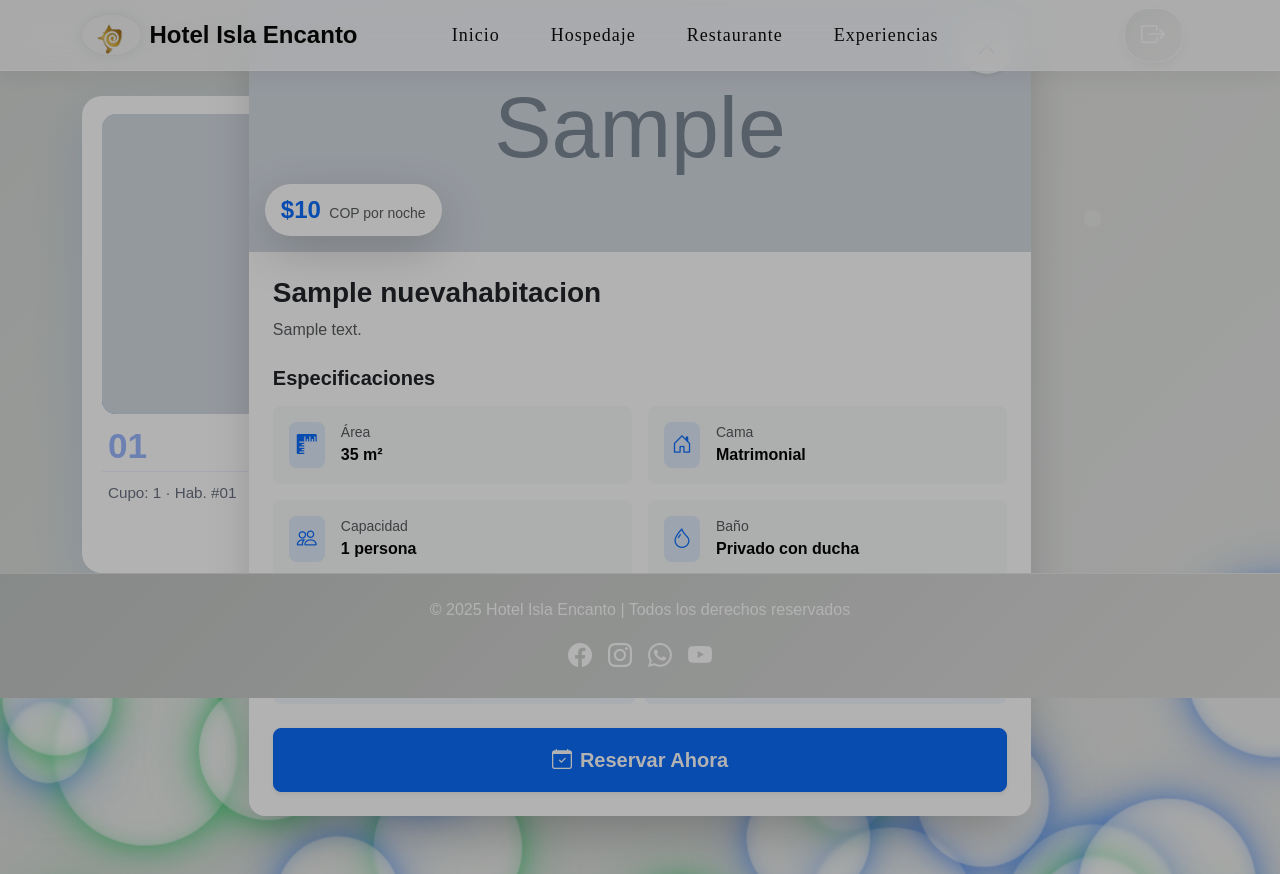
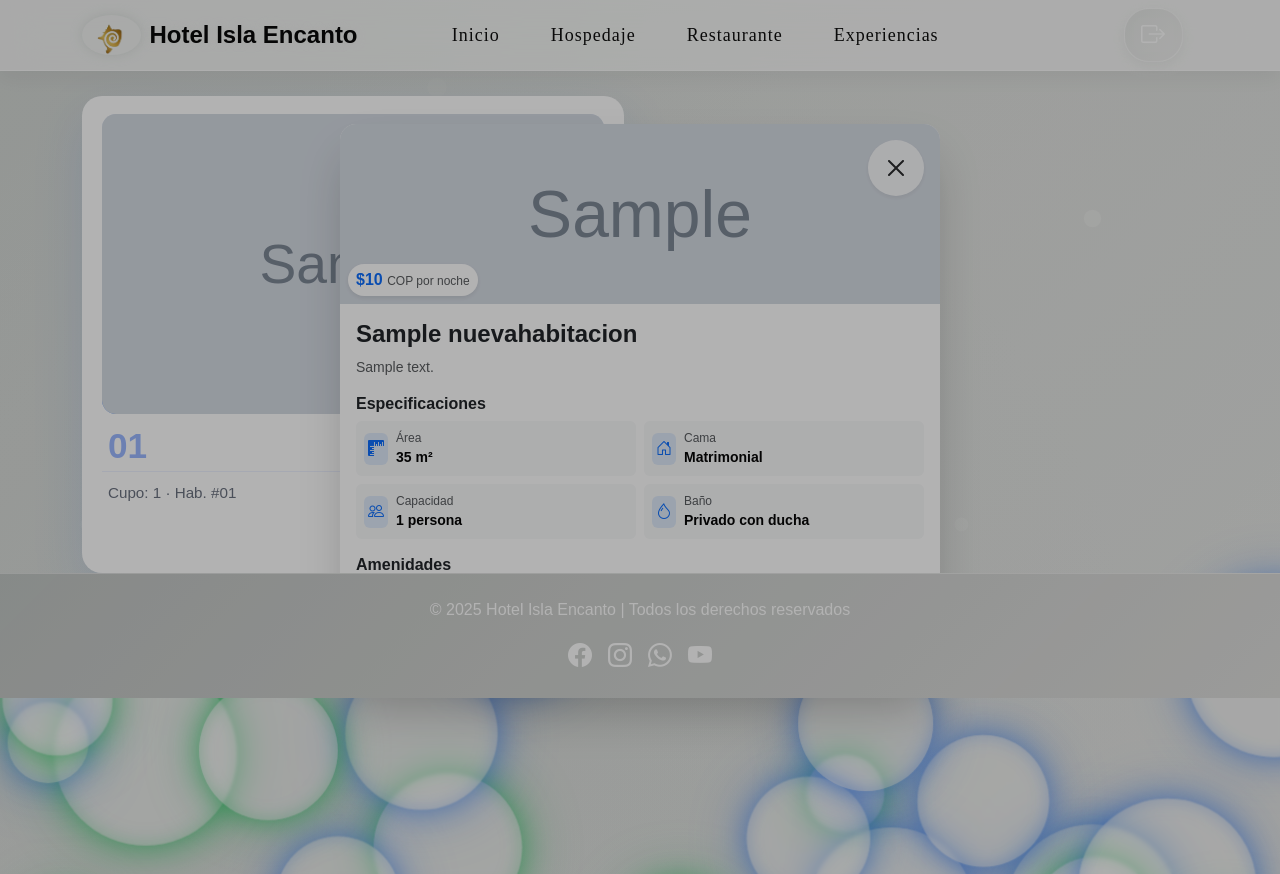
Before and after one commit to Sofiavelasco177/Resort_encanto, a Flask app: page /hospedaje/hospedaje_usuario in a window 1280 px wide, after a click on "Especificaciones". Run offline with Flask 3, Linux system fonts and the light colour scheme; tables that the repository leaves empty hold one stand-in row (values such as "Sample post"); grey boxes marked "Sample" are stand-in pictures; parts of the project's set-up code (start-up, migrations or seed data) failed here and were passed over.

Commit message:
Update habitacion_modal.html

```diff
--- a/templates/usuario/habitacion_modal.html
+++ b/templates/usuario/habitacion_modal.html
@@ -1,10 +1,10 @@
 <!-- Modal de especificaciones para habitación {{ h.nombre }} -->
 <div class="modal fade" id="modalHabitacion{{ h.id }}" tabindex="-1" aria-labelledby="modalLabel{{ h.id }}" aria-hidden="true">
-    <div class="modal-dialog modal-lg modal-dialog-centered">
-        <div class="modal-content border-0 shadow-2xl" style="border-radius: 1rem; overflow: hidden;">
+    <div class="modal-dialog modal-dialog-centered" style="max-width: 600px;">
+        <div class="modal-content border-0 shadow-lg" style="border-radius: 1rem; overflow: hidden;">
             <div class="position-relative">
                 <!-- Imagen de la habitación -->
-                <div style="height: 250px; overflow: hidden;">
+                <div style="height: 180px; overflow: hidden;">
                     {% set raw = h.imagen or '' %}
                     {% if raw and (raw[:4]|lower == 'http') %}
                         {% set img_url = raw %}
@@ -23,47 +23,47 @@
                         data-bs-dismiss="modal" aria-label="Close" style="width: 40px; height: 40px;"></button>
 
                 <!-- Badge de precio -->
-                <div class="position-absolute bottom-0 start-0 m-3">
-                    <div class="bg-white px-3 py-2 rounded-pill shadow-lg">
-                        <span class="fs-4 fw-bold text-primary">${{ '{:,.0f}'.format(h.precio) }}</span>
-                        <span class="text-muted small ms-1">COP por noche</span>
+                <div class="position-absolute bottom-0 start-0 m-2">
+                    <div class="bg-white px-2 py-1 rounded-pill shadow-sm">
+                        <span class="fs-6 fw-bold text-primary">${{ '{:,.0f}'.format(h.precio) }}</span>
+                        <span class="text-muted" style="font-size: 0.75rem;">COP por noche</span>
                     </div>
                 </div>
             </div>
 
-            <div class="modal-body p-4">
+            <div class="modal-body p-3">
                 <!-- Título y descripción -->
-                <h2 class="fw-bold fs-3 text-dark mb-2">{{ h.nombre }}</h2>
-                <p class="text-muted mb-4">
-                    {{ h.descripcion or 'Espaciosa habitación con todas las comodidades para una estadía inolvidable. Diseñada para brindar confort y relajación en un ambiente acogedor.' }}
+                <h2 class="fw-bold fs-4 text-dark mb-2">{{ h.nombre }}</h2>
+                <p class="text-muted mb-3 small">
+                    {{ h.descripcion or 'Espaciosa habitación con todas las comodidades para una estadía inolvidable.' }}
                 </p>
 
                 <!-- Especificaciones -->
-                <div class="mb-4">
-                    <h3 class="fs-5 fw-semibold text-dark mb-3">Especificaciones</h3>
-                    <div class="row g-3">
+                <div class="mb-3">
+                    <h3 class="fs-6 fw-semibold text-dark mb-2">Especificaciones</h3>
+                    <div class="row g-2">
                         <!-- Área -->
-                        <div class="col-md-6">
-                            <div class="d-flex align-items-center gap-3 p-3 bg-light rounded-3">
-                                <div class="bg-primary bg-opacity-10 p-2 rounded-3">
-                                    <i class="bi bi-rulers text-primary" style="font-size: 1.25rem;"></i>
+                        <div class="col-6">
+                            <div class="d-flex align-items-center gap-2 p-2 bg-light rounded-2">
+                                <div class="bg-primary bg-opacity-10 p-1 rounded-2">
+                                    <i class="bi bi-rulers text-primary" style="font-size: 1rem;"></i>
                                 </div>
                                 <div>
-                                    <p class="text-muted small mb-0">Área</p>
-                                    <p class="fw-semibold mb-0">{{ h.area or '35' }} m²</p>
+                                    <p class="text-muted mb-0" style="font-size: 0.75rem;">Área</p>
+                                    <p class="fw-semibold mb-0 small">{{ h.area or '35' }} m²</p>
                                 </div>
                             </div>
                         </div>
 
                         <!-- Cama -->
-                        <div class="col-md-6">
-                            <div class="d-flex align-items-center gap-3 p-3 bg-light rounded-3">
-                                <div class="bg-primary bg-opacity-10 p-2 rounded-3">
-                                    <i class="bi bi-house-door text-primary" style="font-size: 1.25rem;"></i>
+                        <div class="col-6">
+                            <div class="d-flex align-items-center gap-2 p-2 bg-light rounded-2">
+                                <div class="bg-primary bg-opacity-10 p-1 rounded-2">
+                                    <i class="bi bi-house-door text-primary" style="font-size: 1rem;"></i>
                                 </div>
                                 <div>
-                                    <p class="text-muted small mb-0">Cama</p>
-                                    <p class="fw-semibold mb-0">
+                                    <p class="text-muted mb-0" style="font-size: 0.75rem;">Cama</p>
+                                    <p class="fw-semibold mb-0 small">
                                         {% if 'suite' in h.nombre.lower() or 'deluxe' in h.nombre.lower() %}
                                             King Size
                                         {% elif h.cupo_personas >= 3 %}
@@ -77,27 +77,27 @@
                         </div>
 
                         <!-- Capacidad -->
-                        <div class="col-md-6">
-                            <div class="d-flex align-items-center gap-3 p-3 bg-light rounded-3">
-                                <div class="bg-primary bg-opacity-10 p-2 rounded-3">
-                                    <i class="bi bi-people text-primary" style="font-size: 1.25rem;"></i>
+                        <div class="col-6">
+                            <div class="d-flex align-items-center gap-2 p-2 bg-light rounded-2">
+                                <div class="bg-primary bg-opacity-10 p-1 rounded-2">
+                                    <i class="bi bi-people text-primary" style="font-size: 1rem;"></i>
                                 </div>
                                 <div>
-                                    <p class="text-muted small mb-0">Capacidad</p>
-                                    <p class="fw-semibold mb-0">{{ h.cupo_personas }} persona{{ 's' if h.cupo_personas != 1 else '' }}</p>
+                                    <p class="text-muted mb-0" style="font-size: 0.75rem;">Capacidad</p>
+                                    <p class="fw-semibold mb-0 small">{{ h.cupo_personas }} persona{{ 's' if h.cupo_personas != 1 else '' }}</p>
                                 </div>
                             </div>
                         </div>
 
                         <!-- Baño -->
-                        <div class="col-md-6">
-                            <div class="d-flex align-items-center gap-3 p-3 bg-light rounded-3">
-                                <div class="bg-primary bg-opacity-10 p-2 rounded-3">
-                                    <i class="bi bi-droplet text-primary" style="font-size: 1.25rem;"></i>
+                        <div class="col-6">
+                            <div class="d-flex align-items-center gap-2 p-2 bg-light rounded-2">
+                                <div class="bg-primary bg-opacity-10 p-1 rounded-2">
+                                    <i class="bi bi-droplet text-primary" style="font-size: 1rem;"></i>
                                 </div>
                                 <div>
-                                    <p class="text-muted small mb-0">Baño</p>
-                                    <p class="fw-semibold mb-0">
+                                    <p class="text-muted mb-0" style="font-size: 0.75rem;">Baño</p>
+                                    <p class="fw-semibold mb-0 small">
                                         {% if 'suite' in h.nombre.lower() %}
                                             Privado con jacuzzi
                                         {% else %}
@@ -111,32 +111,32 @@
                 </div>
 
                 <!-- Amenidades -->
-                <div class="mb-4">
-                    <h3 class="fs-5 fw-semibold text-dark mb-3">Amenidades</h3>
-                    <div class="row g-2">
+                <div class="mb-3">
+                    <h3 class="fs-6 fw-semibold text-dark mb-2">Amenidades</h3>
+                    <div class="row g-1">
                         <!-- WiFi -->
-                        <div class="col-md-6">
-                            <div class="d-flex align-items-center gap-3 p-3 bg-primary bg-opacity-5 rounded-3">
-                                <i class="bi bi-wifi text-primary" style="font-size: 1.25rem;"></i>
-                                <span class="fw-medium text-dark">WiFi gratis</span>
+                        <div class="col-6">
+                            <div class="d-flex align-items-center gap-2 p-2 bg-primary bg-opacity-5 rounded-2">
+                                <i class="bi bi-wifi text-primary" style="font-size: 0.9rem;"></i>
+                                <span class="fw-medium text-dark small">WiFi gratis</span>
                             </div>
                         </div>
 
                         <!-- Aire acondicionado -->
                         {% if 'suite' in h.nombre.lower() or 'deluxe' in h.nombre.lower() or h.plan in ['oro', 'plata'] %}
-                        <div class="col-md-6">
-                            <div class="d-flex align-items-center gap-3 p-3 bg-primary bg-opacity-5 rounded-3">
-                                <i class="bi bi-wind text-primary" style="font-size: 1.25rem;"></i>
-                                <span class="fw-medium text-dark">Aire acondicionado</span>
+                        <div class="col-6">
+                            <div class="d-flex align-items-center gap-2 p-2 bg-primary bg-opacity-5 rounded-2">
+                                <i class="bi bi-wind text-primary" style="font-size: 0.9rem;"></i>
+                                <span class="fw-medium text-dark small">Aire acondicionado</span>
                             </div>
                         </div>
                         {% endif %}
 
                         <!-- TV -->
-                        <div class="col-md-6">
-                            <div class="d-flex align-items-center gap-3 p-3 bg-primary bg-opacity-5 rounded-3">
-                                <i class="bi bi-tv text-primary" style="font-size: 1.25rem;"></i>
-                                <span class="fw-medium text-dark">
+                        <div class="col-6">
+                            <div class="d-flex align-items-center gap-2 p-2 bg-primary bg-opacity-5 rounded-2">
+                                <i class="bi bi-tv text-primary" style="font-size: 0.9rem;"></i>
+                                <span class="fw-medium text-dark small">
                                     {% if 'suite' in h.nombre.lower() %}
                                         TV Smart 55"
                                     {% elif 'deluxe' in h.nombre.lower() %}
@@ -150,30 +150,30 @@
 
                         <!-- Minibar -->
                         {% if 'suite' in h.nombre.lower() or h.plan == 'oro' %}
-                        <div class="col-md-6">
-                            <div class="d-flex align-items-center gap-3 p-3 bg-primary bg-opacity-5 rounded-3">
-                                <i class="bi bi-cup-straw text-primary" style="font-size: 1.25rem;"></i>
-                                <span class="fw-medium text-dark">Minibar</span>
+                        <div class="col-6">
+                            <div class="d-flex align-items-center gap-2 p-2 bg-primary bg-opacity-5 rounded-2">
+                                <i class="bi bi-cup-straw text-primary" style="font-size: 0.9rem;"></i>
+                                <span class="fw-medium text-dark small">Minibar</span>
                             </div>
                         </div>
                         {% endif %}
 
                         <!-- Balcón -->
                         {% if 'ocean' in h.nombre.lower() or 'vista' in h.nombre.lower() %}
-                        <div class="col-md-6">
-                            <div class="d-flex align-items-center gap-3 p-3 bg-primary bg-opacity-5 rounded-3">
-                                <i class="bi bi-eye text-primary" style="font-size: 1.25rem;"></i>
-                                <span class="fw-medium text-dark">Vista al océano</span>
+                        <div class="col-6">
+                            <div class="d-flex align-items-center gap-2 p-2 bg-primary bg-opacity-5 rounded-2">
+                                <i class="bi bi-eye text-primary" style="font-size: 0.9rem;"></i>
+                                <span class="fw-medium text-dark small">Vista al océano</span>
                             </div>
                         </div>
                         {% endif %}
 
                         <!-- Escritorio -->
                         {% if 'suite' in h.nombre.lower() or 'deluxe' in h.nombre.lower() %}
-                        <div class="col-md-6">
-                            <div class="d-flex align-items-center gap-3 p-3 bg-primary bg-opacity-5 rounded-3">
-                                <i class="bi bi-laptop text-primary" style="font-size: 1.25rem;"></i>
-                                <span class="fw-medium text-dark">Área de trabajo</span>
+                        <div class="col-6">
+                            <div class="d-flex align-items-center gap-2 p-2 bg-primary bg-opacity-5 rounded-2">
+                                <i class="bi bi-laptop text-primary" style="font-size: 0.9rem;"></i>
+                                <span class="fw-medium text-dark small">Área de trabajo</span>
                             </div>
                         </div>
                         {% endif %}
@@ -183,7 +183,7 @@
                 <!-- Botón de reservar -->
                 <div class="d-grid">
                     <a href="{{ url_for('hospedaje_usuario.reservar_habitacion', habitacion_id=h.id) }}"
-                       class="btn btn-primary btn-lg fw-semibold py-3 rounded-3 shadow-sm">
+                       class="btn btn-primary fw-semibold py-2 rounded-3 shadow-sm">
                         <i class="bi bi-calendar-check me-2"></i>Reservar Ahora
                     </a>
                 </div>
```
